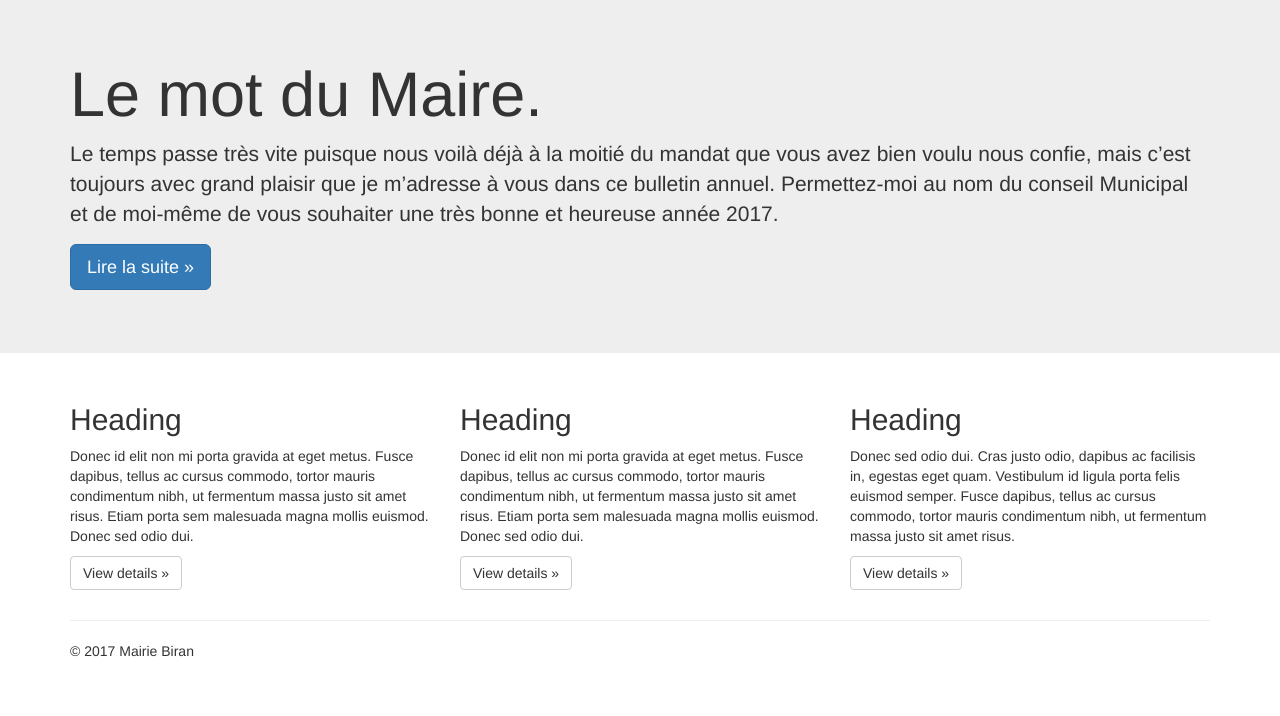
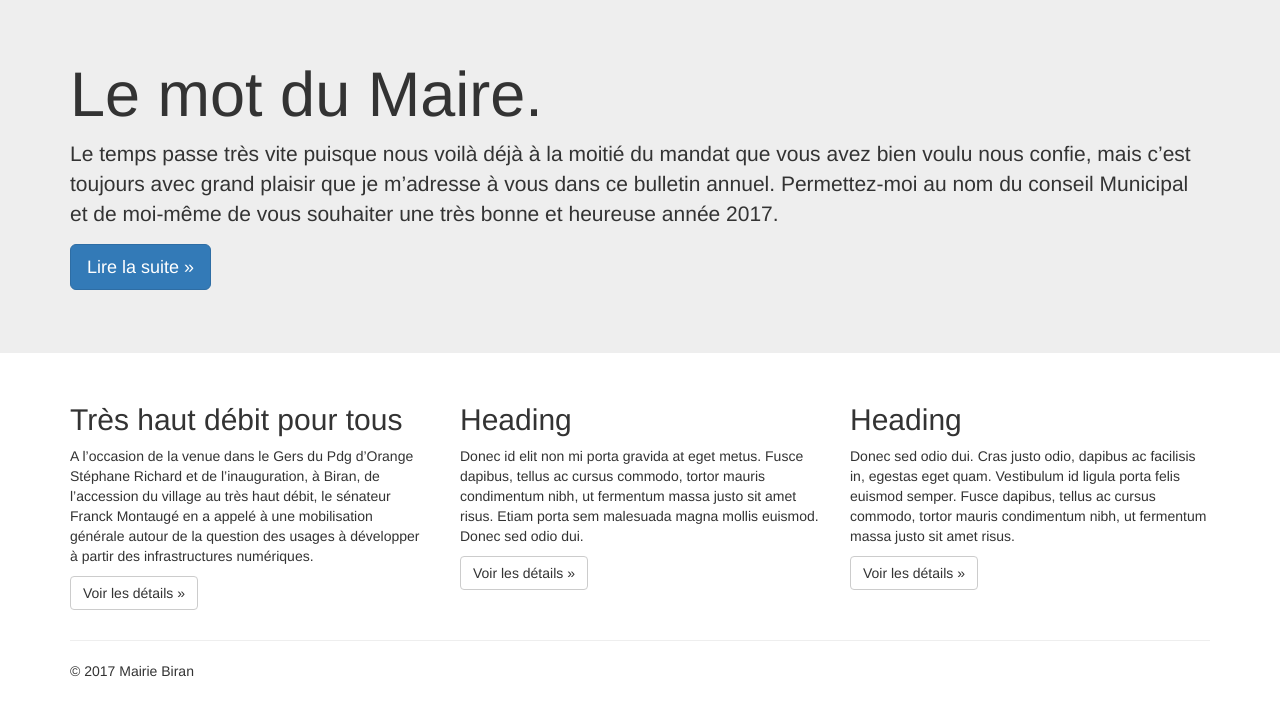
Before and after one commit to mairiebiran/mairiebiran.github.io, a plain HTML site: page index.html in a window 1280 px wide. Shown: the part 58-774 px from the top of the page. Drawn offline with nearby package versions, Linux system fonts and the light colour scheme.

Commit message:
Add reference to a news article.

```diff
--- a/index.html
+++ b/index.html
@@ -79,25 +79,25 @@
     <!-- Example row of columns -->
     <div class="row">
       <div class="col-md-4">
-        <h2>Heading</h2>
-        <p>Donec id elit non mi porta gravida at eget metus. Fusce dapibus, tellus ac cursus commodo, tortor mauris condimentum
-          nibh, ut fermentum massa justo sit amet risus. Etiam porta sem malesuada magna mollis euismod. Donec sed odio dui.
-        </p>
-        <p><a class="btn btn-default" href="#" role="button">View details &raquo;</a></p>
+        <h2>Très haut débit pour tous</h2>
+        <p>A l’occasion de la venue dans le Gers du Pdg d’Orange Stéphane Richard et de l’inauguration, à Biran, de l’accession
+          du village au très haut débit, le sénateur Franck Montaugé en a appelé à une mobilisation générale autour de la
+          question des usages à développer à partir des infrastructures numériques.</p>
+        <p><a class="btn btn-default" href="http://www.franckmontauge.fr/tres-haut-debit-pour-tous-un-atout-pour-le-developpement-du-gers/" role="button">Voir les détails &raquo;</a></p>
       </div>
       <div class="col-md-4">
         <h2>Heading</h2>
         <p>Donec id elit non mi porta gravida at eget metus. Fusce dapibus, tellus ac cursus commodo, tortor mauris condimentum
           nibh, ut fermentum massa justo sit amet risus. Etiam porta sem malesuada magna mollis euismod. Donec sed odio dui.
         </p>
-        <p><a class="btn btn-default" href="#" role="button">View details &raquo;</a></p>
+        <p><a class="btn btn-default" href="#" role="button">Voir les détails &raquo;</a></p>
       </div>
       <div class="col-md-4">
         <h2>Heading</h2>
         <p>Donec sed odio dui. Cras justo odio, dapibus ac facilisis in, egestas eget quam. Vestibulum id ligula porta felis
           euismod semper. Fusce dapibus, tellus ac cursus commodo, tortor mauris condimentum nibh, ut fermentum massa justo
           sit amet risus.</p>
-        <p><a class="btn btn-default" href="#" role="button">View details &raquo;</a></p>
+        <p><a class="btn btn-default" href="#" role="button">Voir les détails &raquo;</a></p>
       </div>
     </div>
 
```
